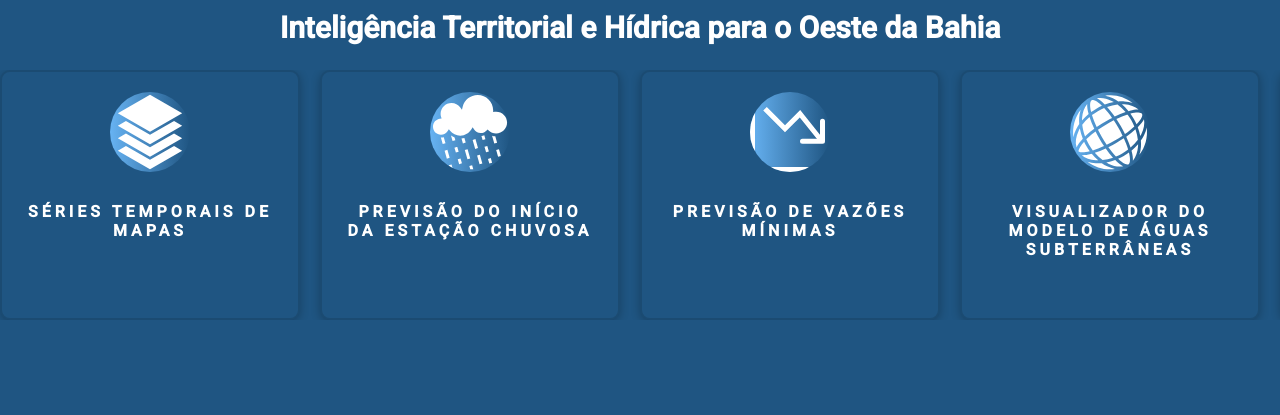
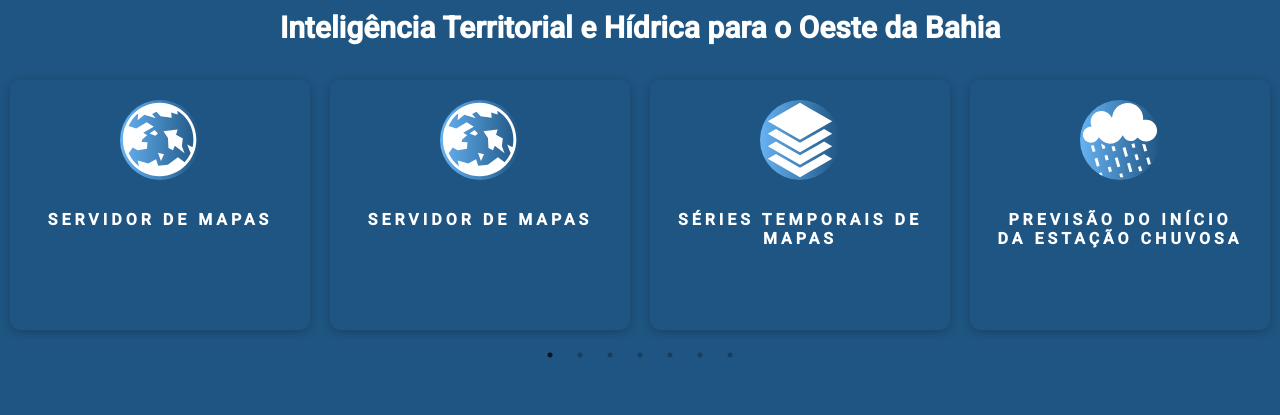
Before and after one commit to pimentafm/obahia-homepage, a React (Create React App) app: page /#/ in a window 1280 px wide. Shown: the part 215-630 px from the top of the page. Built offline with nearby package versions, Linux system fonts and the light colour scheme.

Commit message:
Changing horizontal overflow to react-slick component

```diff
--- a/package.json
+++ b/package.json
@@ -18,6 +18,8 @@
     "react-scripts": "3.4.1",
     "react-scroll": "^1.8.1",
     "react-scroll-parallax": "^2.3.4",
+    "react-slick": "^0.27.9",
+    "slick-carousel": "^1.8.1",
     "styled-components": "^5.1.1",
     "typescript": "~3.7.2"
   },
@@ -52,6 +54,7 @@
     "@types/react-icons": "^3.0.0",
     "@types/react-router-dom": "^5.1.5",
     "@types/react-scroll": "^1.5.5",
+    "@types/react-slick": "^0.23.4",
     "@types/styled-components": "^5.1.0",
     "@typescript-eslint/eslint-plugin": "^3.0.1",
     "@typescript-eslint/parser": "^3.0.1",
--- a/src/pages/Home/index.tsx
+++ b/src/pages/Home/index.tsx
@@ -1,4 +1,8 @@
 import React from 'react';
+
+import Slider from 'react-slick';
+import 'slick-carousel/slick/slick.css';
+import 'slick-carousel/slick/slick-theme.css';
 
 import { Link } from 'react-scroll';
 
@@ -31,10 +35,54 @@ const Home: React.FC = () => {
           </div>
         </div>
 
-        <div className="menu-content">
+        <Slider
+          className="slider-content"
+          dots={true}
+          centerMode={true}
+          infinite={true}
+          initialSlide={0}
+          slidesToShow={5}
+          centerPadding="0px"
+          slidesToScroll={1}
+          speed={500}
+          responsive={[
+            {
+              breakpoint: 1580,
+              settings: {
+                slidesToShow: 4,
+                slidesToScroll: 4,
+                infinite: true,
+                dots: true,
+              },
+            },
+            {
+              breakpoint: 1208,
+              settings: {
+                slidesToShow: 3,
+                slidesToScroll: 3,
+                infinite: true,
+                dots: true,
+              },
+            },
+            {
+              breakpoint: 950,
+              settings: {
+                slidesToShow: 2,
+                slidesToScroll: 2,
+                initialSlide: 2,
+              },
+            },
+            {
+              breakpoint: 650,
+              settings: {
+                slidesToShow: 1,
+                slidesToScroll: 1,
+              },
+            },
+          ]}
+        >
           <div className="card">
             <div className="icon">
-              {' '}
               <Link
                 to="section1"
                 smooth={true}
@@ -49,7 +97,6 @@ const Home: React.FC = () => {
           </div>
           <div className="card">
             <div className="icon">
-              {' '}
               <Link
                 to="section2"
                 smooth={true}
@@ -64,7 +111,6 @@ const Home: React.FC = () => {
           </div>
           <div className="card">
             <div className="icon">
-              {' '}
               <Link
                 to="section3"
                 smooth={true}
@@ -79,7 +125,6 @@ const Home: React.FC = () => {
           </div>
           <div className="card">
             <div className="icon">
-              {' '}
               <Link
                 to="section4"
                 smooth={true}
@@ -96,7 +141,6 @@ const Home: React.FC = () => {
           </div>
           <div className="card">
             <div className="icon">
-              {' '}
               <Link
                 to="section5"
                 smooth={true}
@@ -109,7 +153,110 @@ const Home: React.FC = () => {
             <p className="title">Servidor de Mapas</p>
             <p className="text">Clique para acessar a ferramenta</p>
           </div>
-        </div>
+          <div className="card">
+            <div className="icon">
+              <Link
+                to="section5"
+                smooth={true}
+                duration={500}
+                className="scroll-link"
+              >
+                <GiWorld className="icons" />
+              </Link>
+            </div>
+            <p className="title">Servidor de Mapas</p>
+            <p className="text">Clique para acessar a ferramenta</p>
+          </div>
+          <div className="card">
+            <div className="icon">
+              <Link
+                to="section5"
+                smooth={true}
+                duration={500}
+                className="scroll-link"
+              >
+                <GiWorld className="icons" />
+              </Link>
+            </div>
+            <p className="title">Servidor de Mapas</p>
+            <p className="text">Clique para acessar a ferramenta</p>
+          </div>
+        </Slider>
+
+        {/* <div className="menu-content">
+          <div className="card">
+            <div className="icon">
+              <Link
+                to="section1"
+                smooth={true}
+                duration={500}
+                className="scroll-link"
+              >
+                <GiStack className="icons" />
+              </Link>
+            </div>
+            <p className="title">Séries temporais de Mapas</p>
+            <p className="text">Clique para acessar a ferramenta</p>
+          </div>
+          <div className="card">
+            <div className="icon">
+              <Link
+                to="section2"
+                smooth={true}
+                duration={500}
+                className="scroll-link"
+              >
+                <GiRaining className="icons" />
+              </Link>
+            </div>
+            <p className="title">Previsão do Início da Estação Chuvosa</p>
+            <p className="text">Clique para acessar a ferramenta</p>
+          </div>
+          <div className="card">
+            <div className="icon">
+              <Link
+                to="section3"
+                smooth={true}
+                duration={500}
+                className="scroll-link"
+              >
+                <BsGraphDown className="icons" />
+              </Link>
+            </div>
+            <p className="title">Previsão de Vazões Mínimas</p>
+            <p className="text">Clique para acessar a ferramenta</p>
+          </div>
+          <div className="card">
+            <div className="icon">
+              <Link
+                to="section4"
+                smooth={true}
+                duration={500}
+                className="scroll-link"
+              >
+                <GiMeshBall className="icons" />
+              </Link>
+            </div>
+            <p className="title">
+              Visualizador do Modelo de Águas Subterrâneas
+            </p>
+            <p className="text">Clique para acessar a ferramenta</p>
+          </div>
+          <div className="card">
+            <div className="icon">
+              <Link
+                to="section5"
+                smooth={true}
+                duration={500}
+                className="scroll-link"
+              >
+                <GiWorld className="icons" />
+              </Link>
+            </div>
+            <p className="title">Servidor de Mapas</p>
+            <p className="text">Clique para acessar a ferramenta</p>
+          </div>
+        </div> */}
       </Banner>
       <ParallaxProvider>
         <div id="section1">
--- a/src/pages/Home/styles.ts
+++ b/src/pages/Home/styles.ts
@@ -39,15 +39,7 @@ export const Banner = styled.div`
     margin-top: 5vw;
   }
 
-  .menu-content {
-    display: flex;
-    overflow-x: auto;
-
-    width: 100%;
-    max-width: 100%;
-
-    border: 0px solid #ffffff00;
-
+  .slider-content {
     -webkit-scrollbar {
       display: none;
     }
@@ -58,19 +50,22 @@ export const Banner = styled.div`
     -ms-overflow-style: -ms-autohiding-scrollbar;
   }
 
+  .slider-docts {
+    color: #fff;
+  }
+
   .card {
     padding: 20px;
+    margin: 10px;
     position: relative;
 
-    margin-right: 20px;
-
-    width: 100%;
+    width: 250px;
     height: 250px;
     max-width: 300px;
     min-width: 300px;
     background-color: #1f5582;
     border-radius: 10px;
-    border: 2px solid rgba(7, 7, 7, 0.12);
+    border: 0px solid rgba(7, 7, 7, 0.12);
     box-shadow: 0px 2px 10px rgba(0, 0, 0, 0.24);
     font-size: 16px;
     transition: all 0.3s ease;
```
Also changed, not shown: 1 other file (tests, documents, lock files or other folders).
